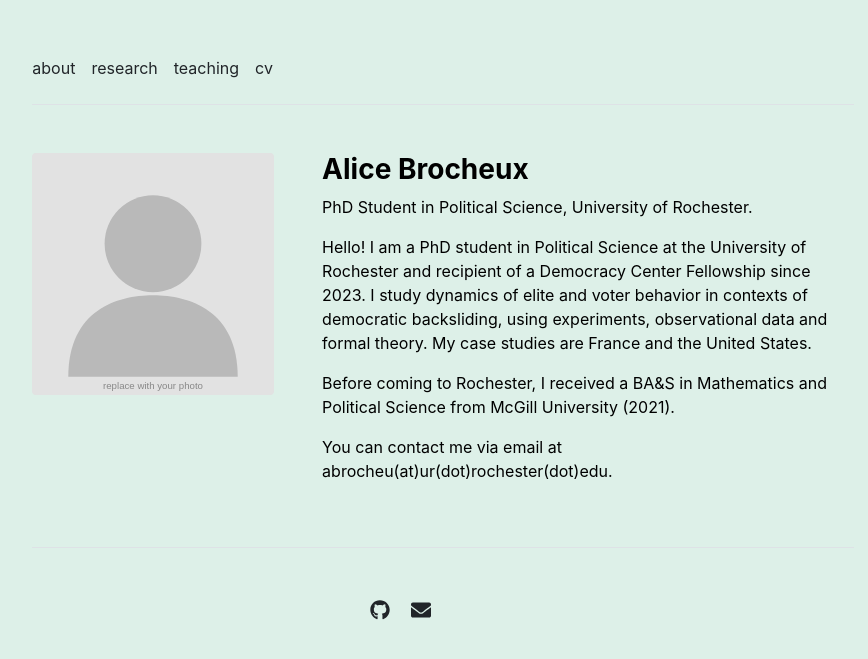
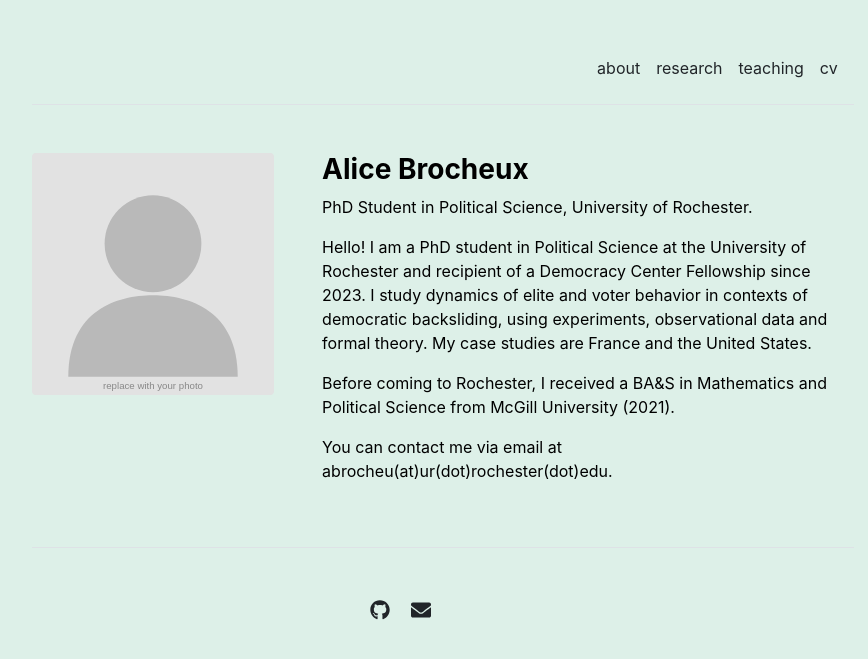
Before and after one commit to AliceBrocheux/alicebrocheux.github.io, a Jekyll site: the page built from index.md, in a window 1280 px wide. Shown: the top 659 px of the page, without its empty margins (197-1065 px from the left). Built offline with Jekyll 4.4.1, drawn with Linux system fonts in a browser that asks for light colours.

Commit message:
Show name in header on all pages except About
Nav was left-aligned because removing the name column dropped its
sibling for ms-md-auto to push against. Restored: name+nav on
Research/Teaching/CV (nav pinned right), name only omitted on the
About page where it's already shown next to the photo.

Co-Authored-By: Claude Sonnet 5 <noreply@anthropic.com>
Claude-Session: https://claude.ai/code/session_0155iGnd9qZpnMEwwTh5PQqH

```diff
--- a/_includes/header.html
+++ b/_includes/header.html
@@ -1,5 +1,12 @@
 <header class="d-flex flex-column flex-md-row align-items-center pb-3 mb-5 border-bottom">
-  <nav class="d-inline-flex mt-2 mt-md-0">
+  {% unless page.url == '/' %}
+  <div>
+    <a href="{{ site.github.url }}/" class="d-flex align-items-center text-decoration-none">
+      <span class="fs-4 fw-bold">{{ site.title }}</span>
+    </a>
+  </div>
+  {% endunless %}
+  <nav class="d-inline-flex mt-2 mt-md-0 ms-md-auto">
     <a class="me-3 py-2 text-decoration-none" href="{{ site.github.url }}/">about</a>
     <a class="me-3 py-2 text-decoration-none" href="{{ site.github.url }}/research">research</a>
     <a class="me-3 py-2 text-decoration-none" href="{{ site.github.url }}/teaching">teaching</a>
```
